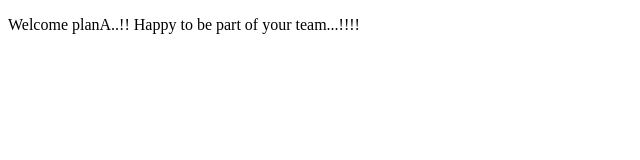
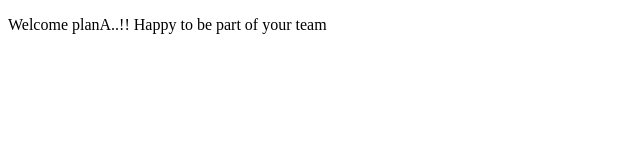
Before and after one commit to satyakaibm/PlanA_Terraform_Repo, a plain HTML site: page src/index.html in a window 1280 px wide. Shown: the full height of the page, 0-640 px from the left. Drawn offline with Linux system fonts and the light colour scheme.

Commit message:
Update index.html

```diff
--- a/src/index.html
+++ b/src/index.html
@@ -4,6 +4,6 @@
     <title>ECS Deployment for planA</title>
   </head>
   <body>
-    <p>Welcome planA..!! Happy to be part of your team...!!!!</p>
+    <p>Welcome planA..!! Happy to be part of your team</p>
   </body>
 </html>
```
